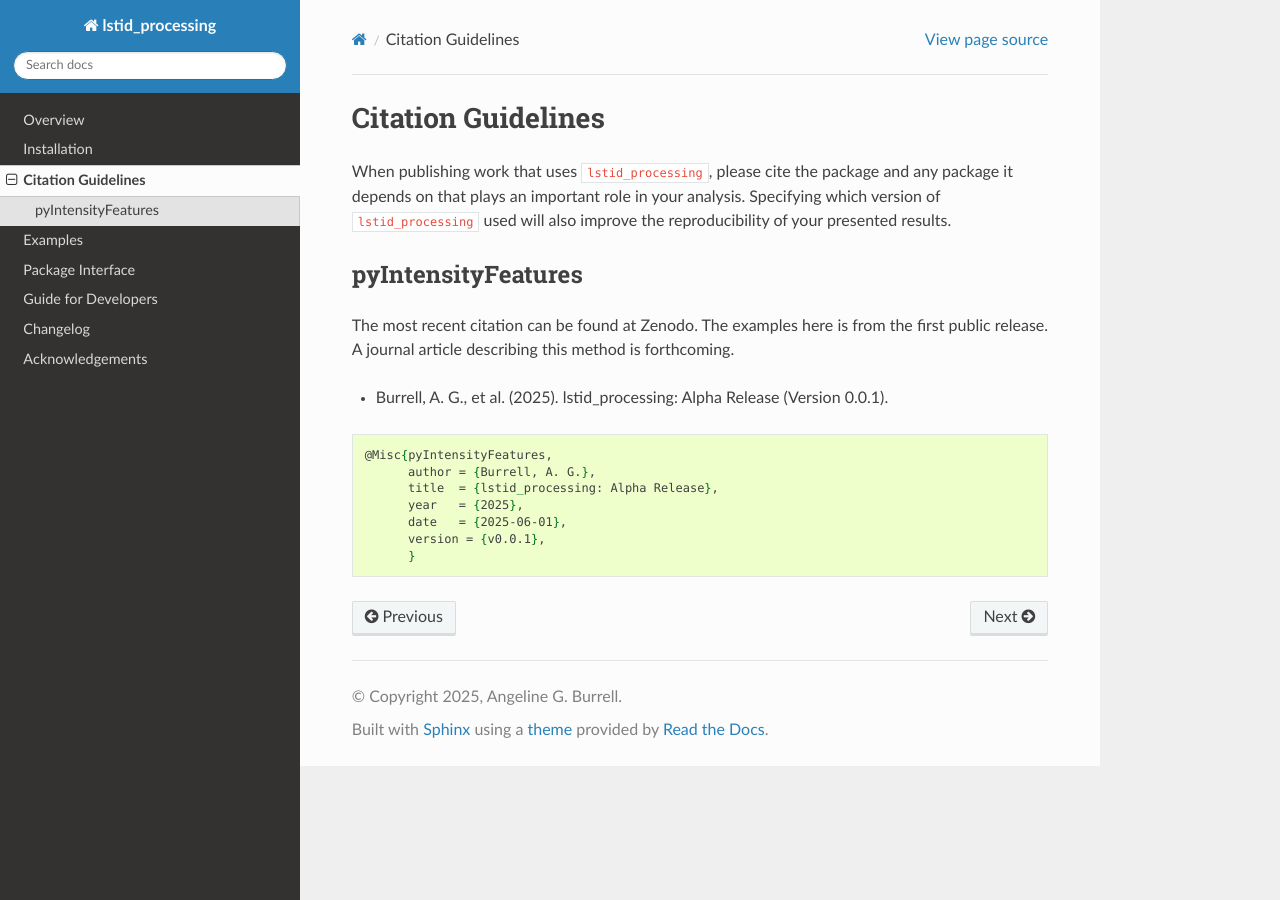
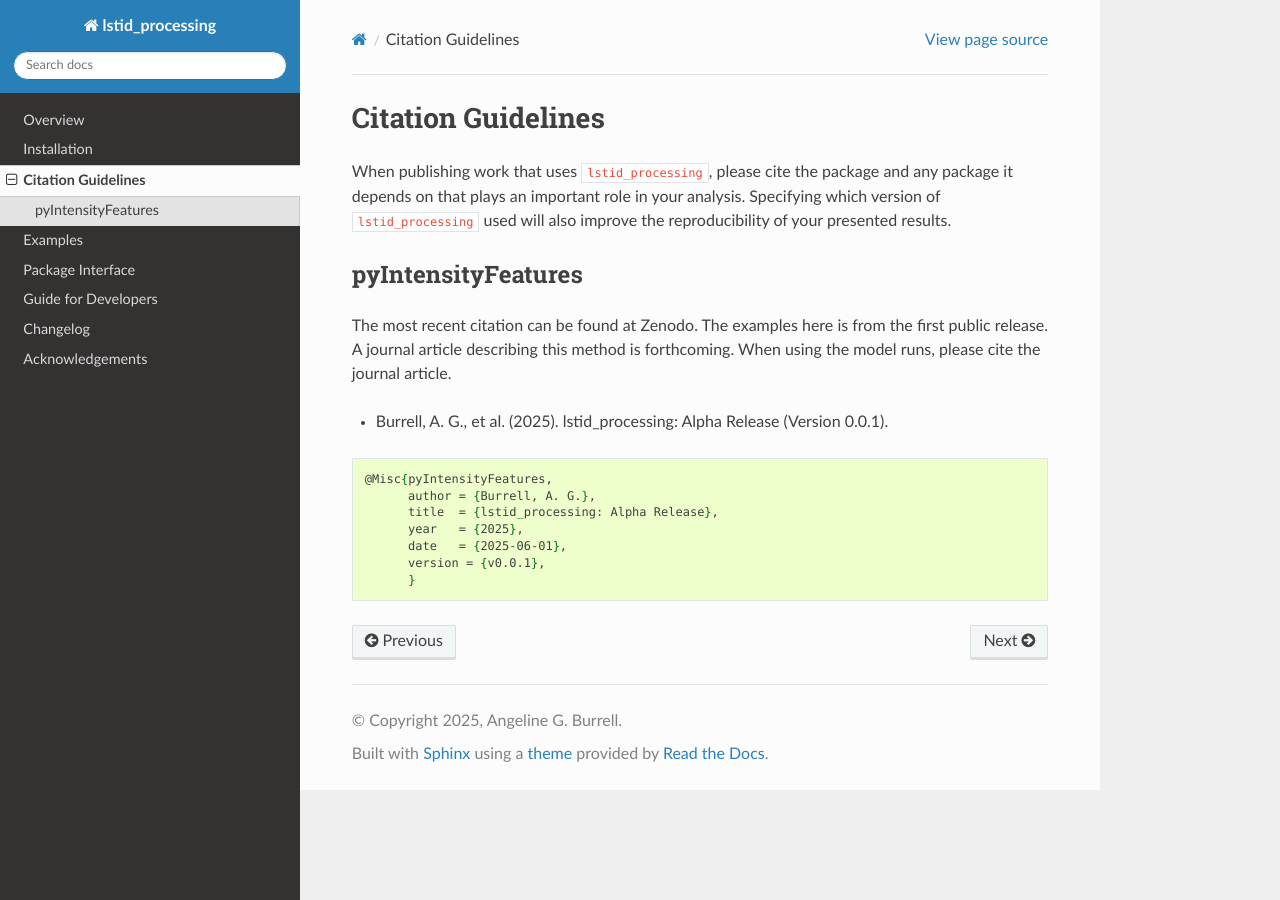
Before and after one commit to aburrell/lstid_processing, a Sphinx documentation site: the page built from docs/citing.rst, in a window 1280 px wide. Built offline with Sphinx 7.4.7 and the Read the Docs theme 3.1.0, drawn with Linux system fonts in a browser that asks for light colours; pages that are not in the unit, such as notebooks, are missing from menus; the version number is read from the project's files by our own code.

Commit message:
DOC: update citation guide
Directed users to cite the forthcoming journal article when using the model runs.

```diff
--- a/docs/citing.rst
+++ b/docs/citing.rst
@@ -11,6 +11,7 @@ pyIntensityFeatures
 
 The most recent citation can be found at Zenodo. The examples here is from the
 first public release.  A journal article describing this method is forthcoming.
+When using the model runs, please cite the journal article.
 
 * Burrell, A. G., et al. (2025).
   lstid_processing: Alpha Release (Version 0.0.1).
```
